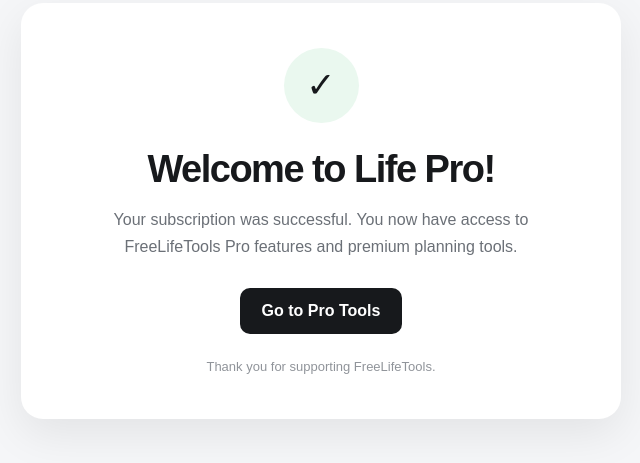
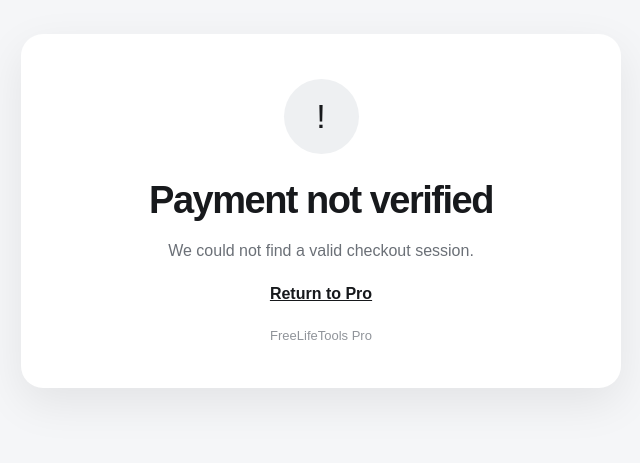
Before and after one commit to jasminrichardson380/FreeLifeTools, a website: page Success.html in a window 1280 px wide. Shown: the part 189-652 px from the top of the page, without its empty margins (319-959 px from the left). Drawn offline with Linux system fonts and the light colour scheme.

Commit message:
Refactor Success.html for payment verification flow

```diff
--- a/Success.html
+++ b/Success.html
@@ -33,7 +33,6 @@
       max-width: 600px;
 
       background: white;
-
       border-radius: 22px;
       padding: 45px 30px;
 
@@ -42,7 +41,7 @@
       box-shadow: 0 15px 45px rgba(0,0,0,.08);
     }
 
-    .check {
+    .status {
       width: 75px;
       height: 75px;
 
@@ -52,10 +51,10 @@
       align-items: center;
       justify-content: center;
 
-      background: #eaf8ef;
+      background: #eef0f2;
       border-radius: 50%;
 
-      font-size: 35px;
+      font-size: 34px;
     }
 
     h1 {
@@ -76,7 +75,7 @@
     }
 
     .button {
-      display: inline-block;
+      display: none;
 
       margin-top: 28px;
 
@@ -84,11 +83,19 @@
       color: white;
 
       padding: 14px 22px;
-
       border-radius: 10px;
 
       font-weight: 800;
       text-decoration: none;
+    }
+
+    .error-link {
+      display: none;
+
+      margin-top: 20px;
+
+      color: #17191c;
+      font-weight: 700;
     }
 
     .small {
@@ -106,31 +113,141 @@
 
     <div class="card">
 
-      <div class="check">
-        ✓
+      <div class="status" id="statusIcon">
+        …
       </div>
 
-      <h1>
-        Welcome to Life Pro!
+      <h1 id="title">
+        Verifying your payment
       </h1>
 
-      <p>
-        Your subscription was successful.
-        You now have access to FreeLifeTools Pro features
-        and premium planning tools.
+      <p id="message">
+        Please wait while we confirm your Life Pro subscription.
       </p>
 
-      <a class="button" href="pro.html">
+      <a
+        class="button"
+        id="proButton"
+        href="pro.html"
+      >
         Go to Pro Tools
       </a>
 
+      <a
+        class="error-link"
+        id="backLink"
+        href="pro.html"
+      >
+        Return to Pro
+      </a>
+
       <div class="small">
-        Thank you for supporting FreeLifeTools.
+        FreeLifeTools Pro
       </div>
 
     </div>
 
   </div>
 
+
+  <script>
+
+    async function verifyPayment() {
+
+      const params =
+        new URLSearchParams(window.location.search);
+
+      const sessionId =
+        params.get("session_id");
+
+      const icon =
+        document.getElementById("statusIcon");
+
+      const title =
+        document.getElementById("title");
+
+      const message =
+        document.getElementById("message");
+
+      const proButton =
+        document.getElementById("proButton");
+
+      const backLink =
+        document.getElementById("backLink");
+
+
+      if (!sessionId) {
+
+        icon.textContent = "!";
+        title.textContent = "Payment not verified";
+
+        message.textContent =
+          "We could not find a valid checkout session.";
+
+        backLink.style.display = "inline-block";
+
+        return;
+      }
+
+
+      try {
+
+        const response = await fetch(
+          "/.netlify/functions/verify-checkout?session_id=" +
+          encodeURIComponent(sessionId)
+        );
+
+        const data = await response.json();
+
+
+        if (data.verified === true) {
+
+          icon.textContent = "✓";
+
+          icon.style.background = "#eaf8ef";
+
+          title.textContent =
+            "Welcome to Life Pro!";
+
+          message.textContent =
+            "Your subscription was successfully verified. You now have access to your FreeLifeTools Pro tools.";
+
+          proButton.style.display =
+            "inline-block";
+
+        } else {
+
+          icon.textContent = "!";
+
+          title.textContent =
+            "Payment not verified";
+
+          message.textContent =
+            "We could not verify this subscription. Please return to the Pro page and try again.";
+
+          backLink.style.display =
+            "inline-block";
+        }
+
+      } catch (error) {
+
+        icon.textContent = "!";
+
+        title.textContent =
+          "Verification error";
+
+        message.textContent =
+          "We could not verify your payment right now. Please try again.";
+
+        backLink.style.display =
+          "inline-block";
+      }
+    }
+
+
+    verifyPayment();
+
+  </script>
+
 </body>
 </html>
```
